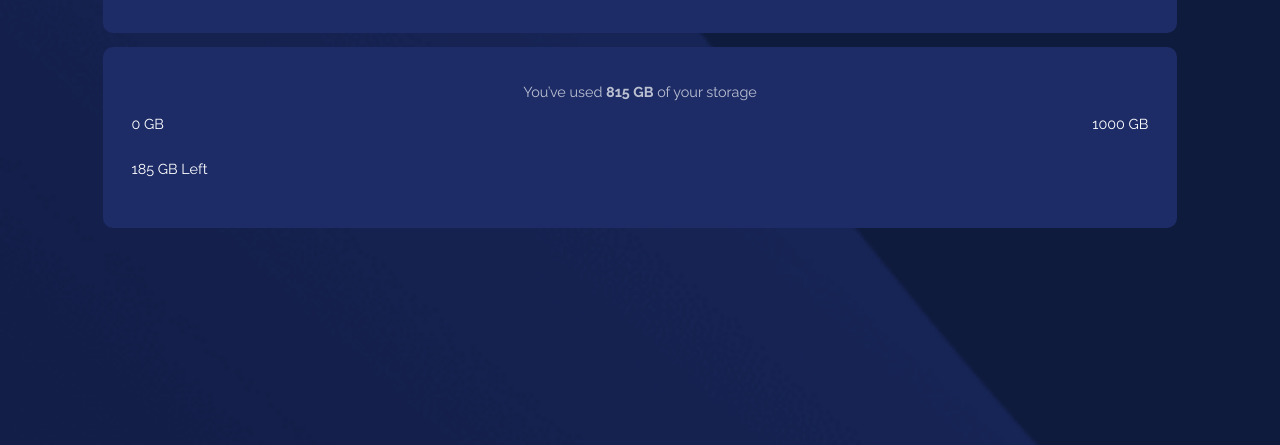
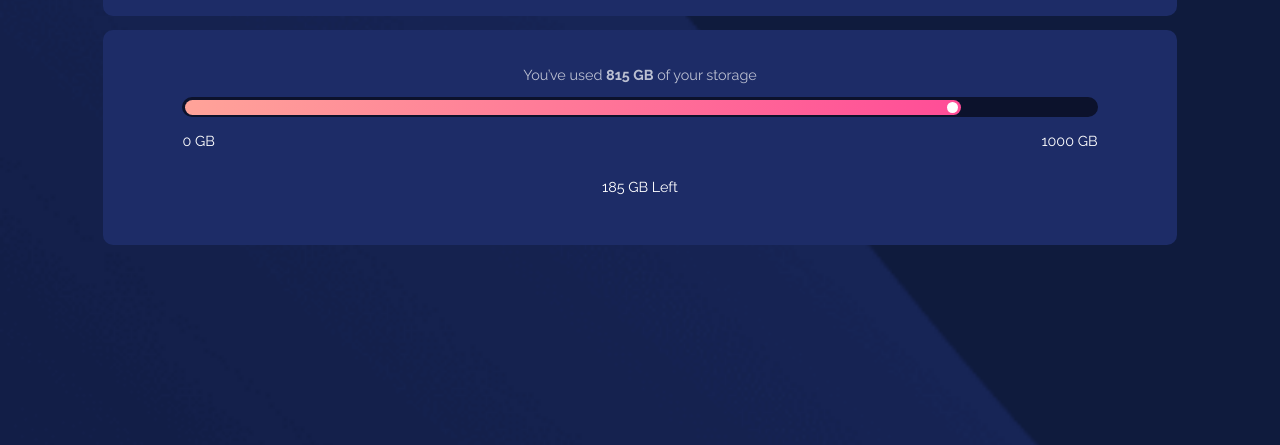
Before and after one commit to jkellerman/fylo-data-storage, a plain HTML site: page index.html in a window 1280 px wide. Shown: the part 371-816 px from the top of the page. Drawn offline with Linux system fonts and the light colour scheme.

Commit message:
add styles for progress bar

```diff
--- a/index.html
+++ b/index.html
@@ -44,8 +44,9 @@
           >
         </div>
         <div class="progress-bar">
-          <div class="progressing"></div>
-          <span class="circle"></span>
+          <div class="progressing">
+            <div class="circle"></div>
+          </div>
         </div>
         <div class="gb-container">
           <div class="gb-start">
--- a/styles.css
+++ b/styles.css
@@ -3,6 +3,7 @@
 }
 
 :root {
+  --Gradient: linear-gradient(to right);
   --Pale-Blue: hsl(243, 100%, 93%);
   --Grayish-Blue: hsl(229, 7%, 55%);
   --Dark-Blue: hsl(228, 56%, 26%);
@@ -62,14 +63,15 @@ body {
 
 .storage-container {
   color: white;
+  display: flex;
+  flex-direction: column;
+  justify-content: center;
+  align-items: center;
 }
 
 .storage-heading {
   opacity: 0.7;
-  display: flex;
-  flex-direction: column;
-  justify-content: center;
-  align-items: center;
+  margin-bottom: 1em;
 }
 
 .bold-text {
@@ -80,4 +82,33 @@ body {
 .gb-container {
   display: flex;
   justify-content: space-between;
+  width: 90%;
 }
+
+.progress-bar {
+  width: 90%;
+  height: 20px;
+  background-color: var(--Very-Dark-Blue);
+  border-radius: 10px;
+  display: flex;
+  align-items: center;
+  padding-left: 0.2em;
+}
+
+.progressing {
+  width: 85%;
+  height: 15px;
+  background: linear-gradient(to right, hsl(6, 100%, 80%), hsl(335, 100%, 65%));
+  border-radius: 10px;
+  display: flex;
+  justify-content: flex-end;
+  align-items: center;
+  padding-right: 0.2em;
+}
+
+.circle {
+  width: 0.75em;
+  height: 0.75em;
+  background-color: white;
+  border-radius: 50%;
+}
```
